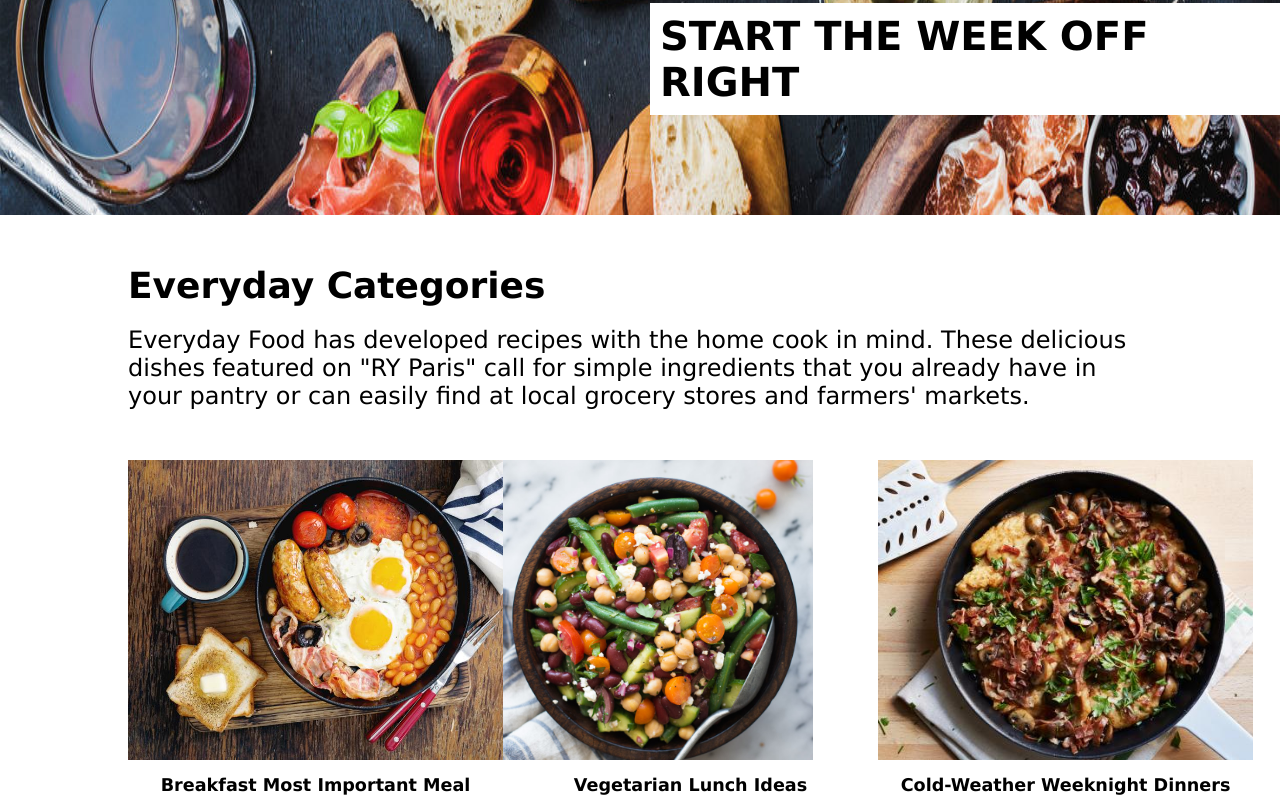
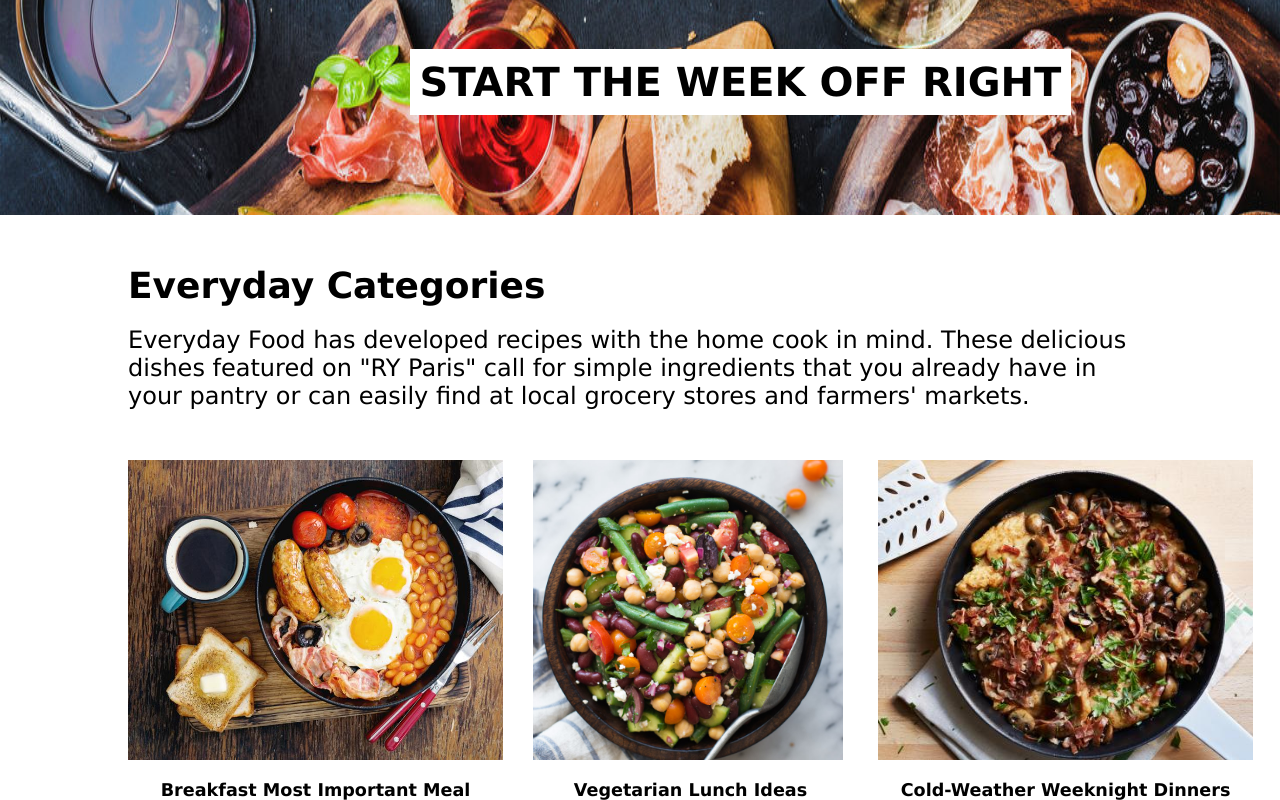
Before and after one commit to evcgit/RYPARIS, a plain HTML site: page index.html in a window 1280 px wide. Shown: the part 639-1439 px from the top of the page. Drawn offline with Linux system fonts and the light colour scheme.

Commit message:
positioning adjustments

```diff
--- a/css/style.css
+++ b/css/style.css
@@ -58,7 +58,7 @@ ul li a {
 
 #titlePhoto img {
     width: 100%;
-    height: 1350px;
+    height: 167%;
     position: relative;
     z-index: -1;
 }
@@ -70,7 +70,7 @@ ul li a {
     padding: 10px;
     position: absolute;
     bottom: 100px;
-    left: 650px;
+    left: 32%;
 }
 
 
@@ -113,6 +113,7 @@ ul li a {
 #vegetarian-ideas img {
     height: 310px;
     width: 310px;
+    margin-left: 30px;
 }
 
 #dinnerPlate img {
@@ -125,7 +126,7 @@ ul li a {
     justify-content: center;
     font-weight: bold;
     font-size: 1.1rem;
-    margin-top: 15px;
+    margin-top: 20px;
 }
 
 
```
